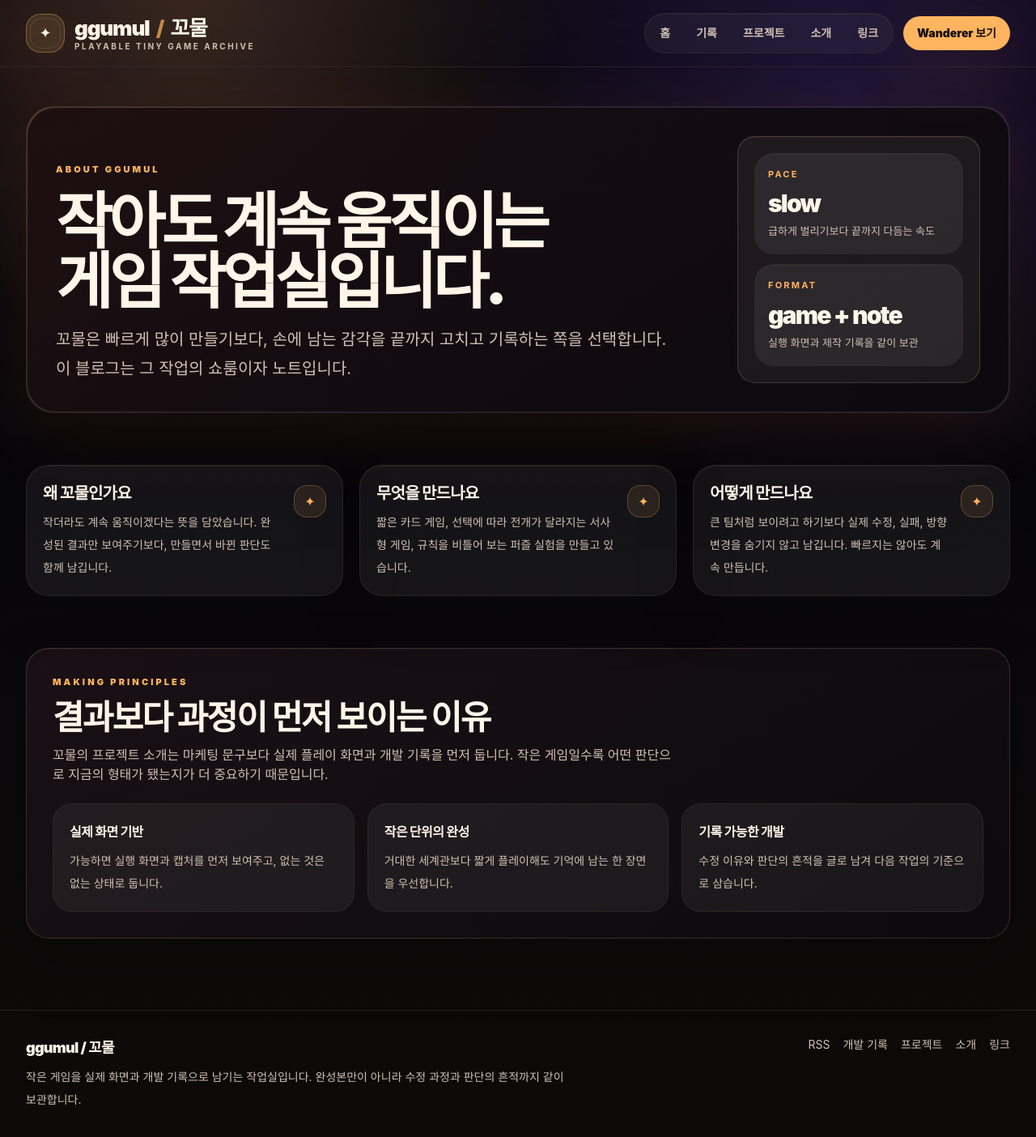
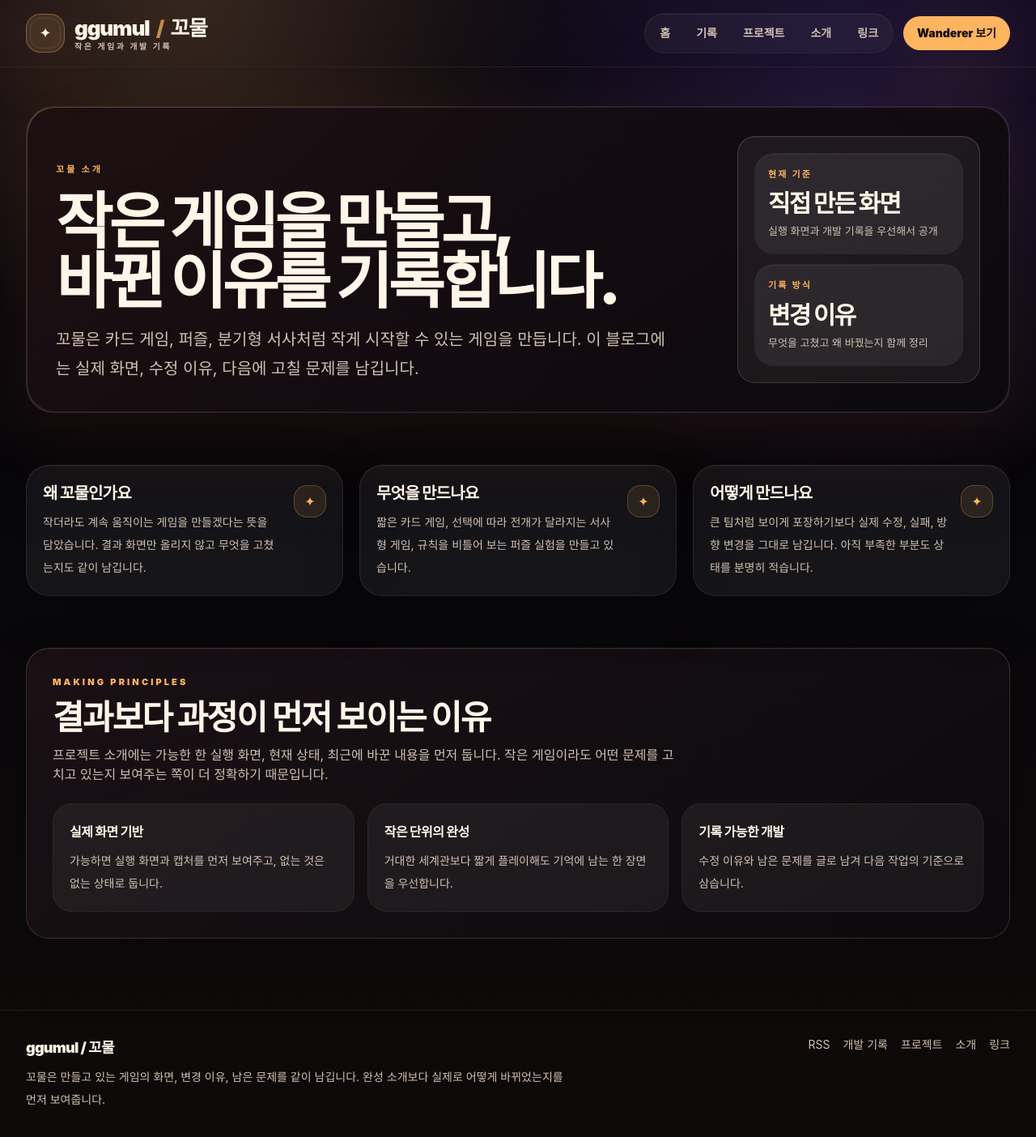
Before and after one commit to ggumul/ggumul-blog, a Next.js app: page /about in a window 1280 px wide. Shown: the whole page at 81% size. Built offline with nearby package versions, Linux system fonts and the light colour scheme.

Commit message:
Refine blog copy tone

```diff
--- a/app/about/page.tsx
+++ b/app/about/page.tsx
@@ -3,7 +3,7 @@ import { createMetadata } from '@/lib/site';
 
 export const metadata = createMetadata({
   title: '꼬물 소개',
-  description: '꼬물이 어떤 게임을 만들고 있는지 소개합니다.',
+  description: '꼬물이 만들고 있는 게임과 개발 기록의 기준을 설명합니다.',
   path: '/about',
 });
 
@@ -11,33 +11,33 @@ export default function AboutPage() {
   return (
     <div className="archive-surface space-y-12 md:space-y-16">
       <PageHero
-        eyebrow="about ggumul"
-        title={<>작아도 계속 움직이는<br />게임 작업실입니다.</>}
-        description="꼬물은 빠르게 많이 만들기보다, 손에 남는 감각을 끝까지 고치고 기록하는 쪽을 선택합니다. 이 블로그는 그 작업의 쇼룸이자 노트입니다."
+        eyebrow="꼬물 소개"
+        title={<>작은 게임을 만들고,<br />바뀐 이유를 기록합니다.</>}
+        description="꼬물은 카드 게임, 퍼즐, 분기형 서사처럼 작게 시작할 수 있는 게임을 만듭니다. 이 블로그에는 실제 화면, 수정 이유, 다음에 고칠 문제를 남깁니다."
       >
         <div className="grid gap-3">
-          <MetricCard label="pace" value="slow" description="급하게 벌리기보다 끝까지 다듬는 속도" />
-          <MetricCard label="format" value="game + note" description="실행 화면과 제작 기록을 같이 보관" />
+          <MetricCard label="현재 기준" value="직접 만든 화면" description="실행 화면과 개발 기록을 우선해서 공개" />
+          <MetricCard label="기록 방식" value="변경 이유" description="무엇을 고쳤고 왜 바꿨는지 함께 정리" />
         </div>
       </PageHero>
 
       <section className="grid gap-5 md:grid-cols-3">
-        <FeatureCard title="왜 꼬물인가요" description="작더라도 계속 움직이겠다는 뜻을 담았습니다. 완성된 결과만 보여주기보다, 만들면서 바뀐 판단도 함께 남깁니다." />
+        <FeatureCard title="왜 꼬물인가요" description="작더라도 계속 움직이는 게임을 만들겠다는 뜻을 담았습니다. 결과 화면만 올리지 않고 무엇을 고쳤는지도 같이 남깁니다." />
         <FeatureCard title="무엇을 만드나요" description="짧은 카드 게임, 선택에 따라 전개가 달라지는 서사형 게임, 규칙을 비틀어 보는 퍼즐 실험을 만들고 있습니다." />
-        <FeatureCard title="어떻게 만드나요" description="큰 팀처럼 보이려고 하기보다 실제 수정, 실패, 방향 변경을 숨기지 않고 남깁니다. 빠르지는 않아도 계속 만듭니다." />
+        <FeatureCard title="어떻게 만드나요" description="큰 팀처럼 보이게 포장하기보다 실제 수정, 실패, 방향 변경을 그대로 남깁니다. 아직 부족한 부분도 상태를 분명히 적습니다." />
       </section>
 
       <section className="panel-section space-y-6">
         <SectionHeader
           eyebrow="making principles"
           title="결과보다 과정이 먼저 보이는 이유"
-          description="꼬물의 프로젝트 소개는 마케팅 문구보다 실제 플레이 화면과 개발 기록을 먼저 둡니다. 작은 게임일수록 어떤 판단으로 지금의 형태가 됐는지가 더 중요하기 때문입니다."
+          description="프로젝트 소개에는 가능한 한 실행 화면, 현재 상태, 최근에 바꾼 내용을 먼저 둡니다. 작은 게임이라도 어떤 문제를 고치고 있는지 보여주는 쪽이 더 정확하기 때문입니다."
         />
         <div className="grid gap-4 md:grid-cols-3">
           {[
             ['실제 화면 기반', '가능하면 실행 화면과 캡처를 먼저 보여주고, 없는 것은 없는 상태로 둡니다.'],
             ['작은 단위의 완성', '거대한 세계관보다 짧게 플레이해도 기억에 남는 한 장면을 우선합니다.'],
-            ['기록 가능한 개발', '수정 이유와 판단의 흔적을 글로 남겨 다음 작업의 기준으로 삼습니다.'],
+            ['기록 가능한 개발', '수정 이유와 남은 문제를 글로 남겨 다음 작업의 기준으로 삼습니다.'],
           ].map(([title, description]) => (
             <div key={title} className="rounded-[24px] border border-line/80 bg-white/[0.055] p-5">
               <h3 className="font-black tracking-[-0.03em] text-text">{title}</h3>
--- a/app/links/page.tsx
+++ b/app/links/page.tsx
@@ -19,7 +19,7 @@ export default function LinksPage() {
       <PageHero
         eyebrow="links"
         title={<>코드, 문서, 연락처를<br />한 곳에 모았습니다.</>}
-        description="프로젝트 저장소와 작업 문서, 문의 채널을 빠르게 찾을 수 있게 정리했습니다."
+        description="프로젝트 저장소와 작업 문서, 문의 채널을 바로 찾을 수 있게 모았습니다."
       >
         <div className="space-y-3 text-sm leading-7 text-subtext">
           <p>외부 링크는 새 탭에서 열립니다.</p>
@@ -28,7 +28,7 @@ export default function LinksPage() {
       </PageHero>
 
       <section className="space-y-5">
-        <SectionHeader eyebrow="contact points" title="꼬물과 연결되는 곳" description="단순 링크 목록처럼 보이지 않도록 각 링크의 역할을 카드로 구분했습니다." />
+        <SectionHeader eyebrow="contact points" title="꼬물과 연결되는 곳" description="저장소, 문서, 연락처를 역할별로 구분해 바로 이동할 수 있게 했습니다." />
         <div className="grid gap-4 md:grid-cols-3">
           {links.map((link) => (
             <a key={link.label} href={link.href} target={link.href.startsWith('mailto:') ? undefined : '_blank'} rel={link.href.startsWith('mailto:') ? undefined : 'noreferrer'} className="story-card group rounded-[28px] border border-line/80 bg-white/[0.055] p-5 transition hover:border-point/60 hover:bg-white/[0.08]">
--- a/app/opengraph-image.tsx
+++ b/app/opengraph-image.tsx
@@ -32,14 +32,14 @@ export default function OpenGraphImage() {
           }}
         >
           <div>ggumul / 꼬물</div>
-          <div>ggumul studio</div>
+          <div>ggumul / 꼬물</div>
         </div>
         <div style={{ display: 'flex', flexDirection: 'column', gap: '22px', maxWidth: '860px' }}>
           <div style={{ fontSize: 72, fontWeight: 700, lineHeight: 1.18 }}>
-            천천히 오래 이어 가는 게임 작업실
+            작은 게임과 실제 개발 기록
           </div>
           <div style={{ fontSize: 30, lineHeight: 1.5, color: '#5f574f' }}>
-            완성본보다 먼저 작업 기록을 남기는 꼬물의 게임 개발 블로그
+            실행 화면, 수정 이유, 남은 문제를 함께 보여주는 꼬물의 게임 개발 블로그
           </div>
         </div>
         <div style={{ display: 'flex', gap: '16px', fontSize: 22, color: '#6a6159' }}>
--- a/app/page.tsx
+++ b/app/page.tsx
@@ -6,7 +6,7 @@ import { createMetadata, createWebsiteJsonLd } from '@/lib/site';
 
 export const metadata = createMetadata({
   title: '꼬물',
-  description: '꼬물이 만들고 있는 작은 게임과 개발 과정을 소개합니다.',
+  description: '꼬물이 만들고 있는 작은 게임과 개발 기록을 모았습니다.',
   path: '/',
 });
 
@@ -31,7 +31,7 @@ export default async function HomePage() {
               짧게 플레이해도 오래 남는 작은 게임을 만듭니다.
             </h1>
             <p className="max-w-3xl text-[16px] leading-8 text-subtext md:text-[19px] md:leading-9">
-              Wanderer 같은 카드 게임부터 퍼즐, 분기형 서사 게임까지 천천히 다듬고 있습니다. 이곳에는 지금 만드는 게임과 그 과정에서 남긴 기록을 함께 모았습니다.
+              Wanderer 같은 카드 게임부터 퍼즐, 분기형 서사 게임까지 직접 만들고 있습니다. 이곳에는 실행 화면, 최근 수정 내용, 남은 문제를 함께 모았습니다.
             </p>
           </div>
 
@@ -61,7 +61,7 @@ export default async function HomePage() {
             <div className="rounded-2xl border border-line/70 bg-white/10 px-4 py-4">
               <div className="text-[12px] font-semibold text-point">개발 기록</div>
               <div className="mt-2 text-2xl font-semibold tracking-[-0.04em] text-text">{featuredWriting.length}</div>
-              <p className="mt-1 text-sm leading-6 text-subtext">만들면서 남긴 판단과 수정 기록입니다.</p>
+              <p className="mt-1 text-sm leading-6 text-subtext">만들면서 남긴 수정 이유와 회고입니다.</p>
             </div>
             <div className="rounded-2xl border border-line/70 bg-white/10 px-4 py-4">
               <div className="text-[12px] font-semibold text-point">화면 캡처</div>
@@ -110,7 +110,7 @@ export default async function HomePage() {
               </div>
               <div className="rounded-2xl border border-line/70 bg-white/[0.06] px-3 py-3">
                 <div className="text-[12px] font-medium text-text">퍼즐 실험</div>
-                <p className="mt-1 text-[12px] leading-5 text-subtext">단순한 규칙 안에서 판단의 리듬을 실험합니다.</p>
+                <p className="mt-1 text-[12px] leading-5 text-subtext">단순한 규칙 안에서 선택의 리듬을 실험합니다.</p>
               </div>
             </div>
           </div>
@@ -185,7 +185,7 @@ export default async function HomePage() {
         <div className="space-y-1">
           <p className="text-[12px] font-semibold text-point">제작 노트</p>
           <h2 className="text-[24px] font-semibold leading-tight tracking-[-0.02em] md:text-[32px]">개발 기록</h2>
-          <p className="text-sm leading-6 text-subtext">게임을 만들며 남긴 결정, 수정, 회고를 모았습니다. 완성된 결과뿐 아니라 만드는 중간의 흔적도 함께 남깁니다.</p>
+          <p className="text-sm leading-6 text-subtext">게임을 만들며 남긴 결정, 수정, 회고를 모았습니다. 완성 화면뿐 아니라 바꾸게 된 이유도 함께 남깁니다.</p>
         </div>
         <div className="grid gap-4 md:grid-cols-2">
           {featuredWriting.map((post) => (
--- a/app/projects/[slug]/page.tsx
+++ b/app/projects/[slug]/page.tsx
@@ -71,7 +71,7 @@ export default async function ProjectDetailPage({ params }: { params: Promise<{
         </section>
 
         <aside className="aside-rail panel-aside space-y-6 text-sm text-subtext md:sticky md:top-24">
-          <SectionHeader eyebrow="related notes" title="연결된 개발 기록" description="프로젝트가 어떤 판단으로 지금의 모습이 됐는지 글로 이어서 볼 수 있습니다." />
+          <SectionHeader eyebrow="related notes" title="연결된 개발 기록" description="프로젝트가 어떤 수정과 방향 변경을 거쳐 지금 상태가 됐는지 글로 이어서 볼 수 있습니다." />
           {relatedPosts.length > 0 ? (
             <div className="space-y-3">
               {relatedPosts.map((post) => (
--- a/app/writing/[slug]/opengraph-image.tsx
+++ b/app/writing/[slug]/opengraph-image.tsx
@@ -13,7 +13,7 @@ export default async function WritingOpenGraphImage({ params }: { params: Promis
   const post = await getWritingBySlug(slug);
 
   const title = post?.title ?? '꼬물의 기록';
-  const summary = post?.summary ?? '꼬물의 작업실에서 남기는 기록';
+  const summary = post?.summary ?? '꼬물이 게임을 만들며 남긴 개발 기록';
   const category = post?.category ?? 'writing';
 
   return new ImageResponse(
@@ -40,7 +40,7 @@ export default async function WritingOpenGraphImage({ params }: { params: Promis
         </div>
         <div style={{ display: 'flex', gap: '16px', fontSize: 22, color: '#6a6159' }}>
           <div style={{ padding: '12px 20px', borderRadius: '9999px', border: '1px solid rgba(86,65,44,0.15)' }}>기록</div>
-          <div style={{ padding: '12px 20px', borderRadius: '9999px', border: '1px solid rgba(86,65,44,0.15)' }}>작업실 노트</div>
+          <div style={{ padding: '12px 20px', borderRadius: '9999px', border: '1px solid rgba(86,65,44,0.15)' }}>개발 기록</div>
         </div>
       </div>
     ),
--- a/components/site-shell.tsx
+++ b/components/site-shell.tsx
@@ -27,7 +27,7 @@ export function SiteShell({ children }: { children: ReactNode }) {
             </span>
             <span className="leading-tight">
               <span className="block text-[21px] font-black tracking-[-0.045em] md:text-[26px]">ggumul <span className="mx-1 text-point/70">/</span> 꼬물</span>
-              <span className="block text-[10px] font-bold uppercase tracking-[0.25em] text-subtext">playable tiny game archive</span>
+              <span className="block text-[10px] font-bold uppercase tracking-[0.25em] text-subtext">작은 게임과 개발 기록</span>
             </span>
           </Link>
 
@@ -59,7 +59,7 @@ export function SiteShell({ children }: { children: ReactNode }) {
         <div className="mx-auto grid max-w-7xl gap-6 px-4 py-8 text-sm text-subtext md:grid-cols-[minmax(0,1fr)_auto] md:px-8">
           <div>
             <div className="text-lg font-black tracking-[-0.04em] text-text">ggumul / 꼬물</div>
-            <p className="mt-2 max-w-2xl leading-7">작은 게임을 실제 화면과 개발 기록으로 남기는 작업실입니다. 완성본만이 아니라 수정 과정과 판단의 흔적까지 같이 보관합니다.</p>
+            <p className="mt-2 max-w-2xl leading-7">꼬물은 만들고 있는 게임의 화면, 변경 이유, 남은 문제를 같이 남깁니다. 완성 소개보다 실제로 어떻게 바뀌었는지를 먼저 보여줍니다.</p>
           </div>
           <div className="flex flex-wrap gap-x-4 gap-y-2 md:justify-end">
             <Link href="/feed.xml" className="transition hover:text-text">RSS</Link>
--- a/lib/site.ts
+++ b/lib/site.ts
@@ -7,15 +7,15 @@ export const siteConfig = {
   name: 'ggumul / 꼬물',
   shortName: '꼬물',
   url: SITE_URL,
-  description: '느리더라도 오래 쌓아가는 꼬물의 작업실이자 게임 개발 블로그.',
+  description: '꼬물이 만들고 있는 작은 게임과 개발 과정을 기록하는 블로그.',
   keywords: [
     '꼬물',
     'ggumul',
     '게임 개발 블로그',
     '인디 게임',
     '개발 기록',
-    '작업실',
-    '프로젝트 아카이브',
+    '게임 프로젝트',
+    'Wanderer',
   ],
   authorName: '꼬물',
   ogImage: DEFAULT_OG_IMAGE,
```
Also changed, not shown: app/projects/page.tsx (+4 -4 lines), app/writing/page.tsx (+5 -5 lines), 1 other file (tests, documents, lock files or other folders).
